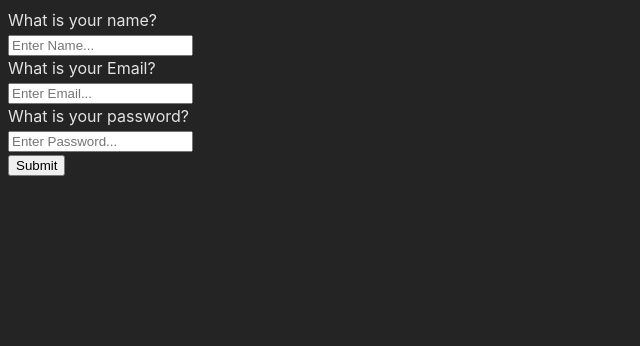
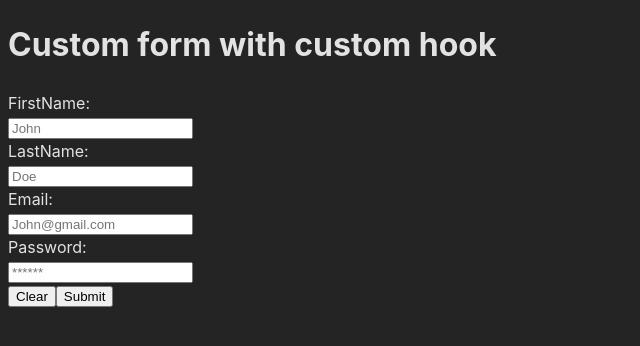
Before and after one commit to HabibSha/custom-form-validation, a React (Vite) app: page / in a window 1280 px wide. Shown: the top 346 px of the page, without its empty margins (0-640 px from the left). Built offline with nearby package versions, Linux system fonts and the light colour scheme.

Commit message:
Make form library with custom hook

```diff
--- a/src/App.jsx
+++ b/src/App.jsx
@@ -1,162 +1,107 @@
-import { useState } from "react";
 import InputGroup from "./components/shared/InputGroup/InputGroup";
-import { deepClone, isObjectEmpty } from "./utils/object-utils";
+import useForm from "./hooks/useForm";
 
 const init = {
-  name: {
-    value: "",
-    error: "",
-    focus: false,
-  },
-  email: {
-    value: "",
-    error: "",
-    focus: false,
-  },
-  password: {
-    value: "",
-    error: "",
-    focus: false,
-  },
+  firstName: "",
+  lastName: "",
+  email: "",
+  password: "",
 };
 
-function App() {
-  const [states, setStates] = useState({ ...init });
+const validate = (values) => {
+  let errors = {};
 
-  const handleChange = (e) => {
-    const { name: key, value } = e.target;
+  if (!values.firstName) {
+    errors.firstName = "First Name is required!";
+  }
+  if (!values.lastName) {
+    errors.lastName = "Last Name is required!";
+  }
+  if (!values.email) {
+    errors.email = "Email is required!";
+  }
+  if (!values.password) {
+    errors.password = "Password is required!";
+  }
 
-    const oldState = deepClone(states);
-    const values = mapStateToValues(oldState);
-    oldState[key].value = value;
+  return errors;
+};
 
-    const { errors } = checkValidation(values);
+const App = () => {
+  const {
+    formState: state,
+    handleChange,
+    handleBlur,
+    handleFocused,
+    handleClearInputs,
+    handleSubmit,
+  } = useForm({ init, validate });
 
-    if (oldState[key].focus && errors[key]) {
-      oldState[key].error = errors[key];
+  const cb = ({ hasError, values, errors }) => {
+    if (hasError) {
+      alert("[ERROR]" + JSON.stringify(errors));
     } else {
-      oldState[key].error = "";
-    }
-
-    setStates(oldState);
-
-    //Todo: we will not use this strategy when state is nested. here, init is a nested object.
-    // setStates({
-    //   ...states,
-    //   [name]: {
-    //     ...states[name],
-    //     value: value,
-    //   },
-    // });
-    // console.log(states);
-  };
-
-  const handleSubmit = (e) => {
-    e.preventDefault();
-    const values = mapStateToValues(states);
-    const { errors, isValid } = checkValidation(values);
-    if (isValid) {
-      console.log(states);
-    } else {
-      const oldState = deepClone(states);
-      Object.keys(errors).forEach((key) => {
-        oldState[key].error = errors[key];
-      });
-      setStates(oldState);
+      alert("[SUCCESS]" + JSON.stringify(values));
     }
   };
 
-  const handleFocus = (e) => {
-    const { name } = e.target;
-    const oldState = deepClone(states);
-    oldState[name].focus = true;
-    setStates(oldState);
-  };
-
-  const handleBlur = (e) => {
-    const key = e.target.name;
-    const oldState = deepClone(states);
-    const values = mapStateToValues(oldState);
-
-    const { errors } = checkValidation(values);
-
-    if (oldState[key].focus && errors[key]) {
-      oldState[key].error = errors[key];
-    } else {
-      oldState[key].error = "";
-    }
-
-    setStates(oldState);
-  };
-
-  const mapStateToValues = (states) => {
-    return Object.keys(states).reduce((acc, cur) => {
-      acc[cur] = states[cur].value;
-      return acc;
-    }, {});
-  };
-
-  const checkValidation = (values) => {
-    let errors = {};
-
-    const { name, email, password } = values;
-
-    if (!name) {
-      errors.name = "Invalid name field!";
-    }
-    if (!email) {
-      errors.email = "Invalid email field!";
-    }
-    if (!password) {
-      errors.password = "Invalid password field!";
-    }
-
-    return {
-      isValid: isObjectEmpty(errors),
-      errors,
-    };
-  };
-
   return (
-    <>
-      <form onSubmit={handleSubmit}>
+    <div>
+      <h1>Custom form with custom hook</h1>
+      <form onSubmit={(e) => handleSubmit(e, cb)}>
         <InputGroup
-          label={"What is your name?"}
           type={"text"}
-          name={"name"}
-          placeholder={"Enter Name..."}
-          value={states.name.value}
+          name={"firstName"}
+          label={"FirstName: "}
+          placeholder={"John"}
+          value={state.firstName.value}
           onChange={handleChange}
-          onFocus={handleFocus}
+          onFocus={handleFocused}
           onBlur={handleBlur}
-          error={states.name.error}
+          error={state.firstName.error}
         />
         <InputGroup
-          label={"What is your Email?"}
+          type={"text"}
+          name={"lastName"}
+          label={"LastName: "}
+          placeholder={"Doe"}
+          value={state.lastName.value}
+          onChange={handleChange}
+          onFocus={handleFocused}
+          onBlur={handleBlur}
+          error={state.lastName.error}
+        />
+        <InputGroup
           type={"email"}
           name={"email"}
-          placeholder={"Enter Email..."}
-          value={states.email.value}
+          label={"Email: "}
+          placeholder={"John@gmail.com"}
+          value={state.email.value}
           onChange={handleChange}
-          onFocus={handleFocus}
+          onFocus={handleFocused}
           onBlur={handleBlur}
-          error={states.email.error}
+          error={state.email.error}
         />
         <InputGroup
-          label={"What is your password?"}
           type={"password"}
           name={"password"}
-          placeholder={"Enter Password..."}
-          value={states.password.value}
+          label={"Password: "}
+          placeholder={"******"}
+          value={state.password.value}
           onChange={handleChange}
-          onFocus={handleFocus}
+          onFocus={handleFocused}
           onBlur={handleBlur}
-          error={states.password.error}
+          error={state.password.error}
         />
-        <button type="submit">Submit</button>
+        <div>
+          <button type="reset" onClick={handleClearInputs}>
+            Clear
+          </button>
+          <button type="submit">Submit</button>
+        </div>
       </form>
-    </>
+    </div>
   );
-}
+};
 
 export default App;
--- /dev/null
+++ b/src/hooks/useForm.js
@@ -0,0 +1,137 @@
+// custom hook for reusable form like form library.
+
+import { useState } from "react";
+import { deepClone, isObjectEmpty } from "../utils/object-utils";
+
+const useForm = ({ init, validate }) => {
+  const [state, setState] = useState(mapValuesToState(init));
+
+  // handleChange function
+  const handleChange = (e) => {
+    const { name: key, value } = e.target;
+
+    const oldState = deepClone(state);
+    oldState[key].value = value;
+    // if (type === "checkbox") {
+    //   oldState[key].value = "checked";
+    // } else {
+    //   oldState[key].value = value;
+    // }
+
+    const { errors } = getErrors();
+
+    if (oldState[key].touched && errors[key]) {
+      oldState[key].error = errors[key];
+    } else {
+      oldState[key].error = "";
+    }
+    setState(oldState);
+  };
+
+  // handleFocused function
+  const handleFocused = (e) => {
+    const { name } = e.target;
+
+    const oldState = deepClone(state);
+    oldState[name].focused = true;
+
+    if (!oldState[name].touched) {
+      oldState[name].touched = true;
+    }
+    setState(oldState);
+  };
+
+  //   handleBlur function
+  const handleBlur = (e) => {
+    const key = e.target.name;
+
+    const { errors } = getErrors();
+
+    const oldState = deepClone(state);
+
+    if (oldState[key].touched && errors[key]) {
+      oldState[key].error = errors[key];
+    } else {
+      oldState[key].error = "";
+    }
+
+    oldState[key].focused = false;
+    setState(oldState);
+  };
+
+  //   handleSubmit function
+  const handleSubmit = (e, cb) => {
+    e.preventDefault();
+    const { hasError, errors, values } = getErrors();
+
+    cb({
+      hasError,
+      errors,
+      values,
+      focused: mapStateToKeys(state, "focused"),
+      touched: mapStateToKeys(state, "touched"),
+    });
+  };
+
+  // handleClearInputs function
+  const handleClearInputs = () => {
+    const newState = mapValuesToState(init, true);
+    setState(newState);
+  };
+
+  // Error handler
+  const getErrors = () => {
+    let hasError = null,
+      errors = null;
+
+    const values = mapStateToKeys(state, "value");
+
+    if (typeof validate === "boolean") {
+      hasError = validate;
+      errors = mapStateToKeys(state, "error");
+    } else if (typeof validate === "function") {
+      const errorsFromCb = validate(values);
+      hasError = !isObjectEmpty(errorsFromCb);
+      errors = errorsFromCb;
+    } else {
+      throw new Error("validate property must be boolean or function");
+    }
+
+    return {
+      hasError,
+      errors,
+      values,
+    };
+  };
+
+  return {
+    formState: state,
+    handleChange,
+    handleFocused,
+    handleBlur,
+    handleClearInputs,
+    handleSubmit,
+  };
+};
+
+export default useForm;
+
+// helper functions
+const mapValuesToState = (values, shouldClear = false) => {
+  return Object.keys(values).reduce((acc, cur) => {
+    acc[cur] = {
+      value: shouldClear ? "" : values[cur],
+      error: "",
+      focused: false,
+      touched: false,
+    };
+    return acc;
+  }, {});
+};
+
+const mapStateToKeys = (state, key) => {
+  return Object.keys(state).reduce((acc, cur) => {
+    acc[cur] = state[cur][key];
+    return acc;
+  }, {});
+};
```
Also changed, not shown: src/App2.jsx (added, +162 -0 lines), src/utils/object-utils.js (line endings or trailing spaces).
